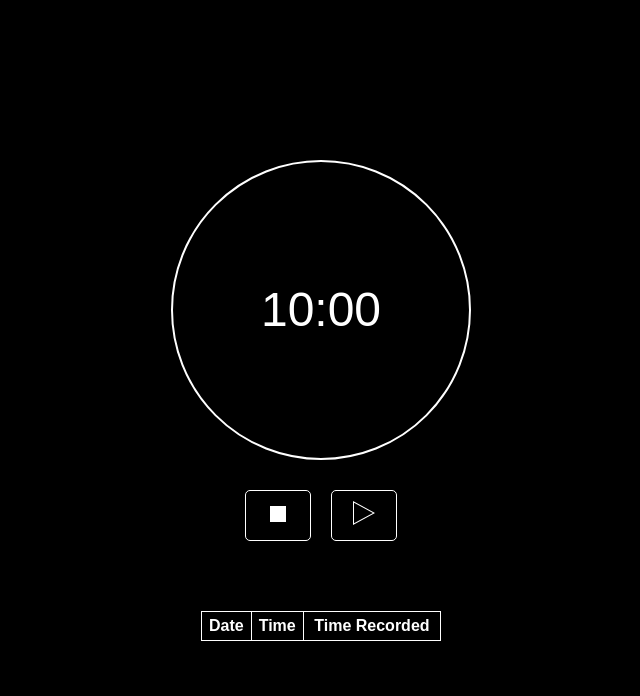
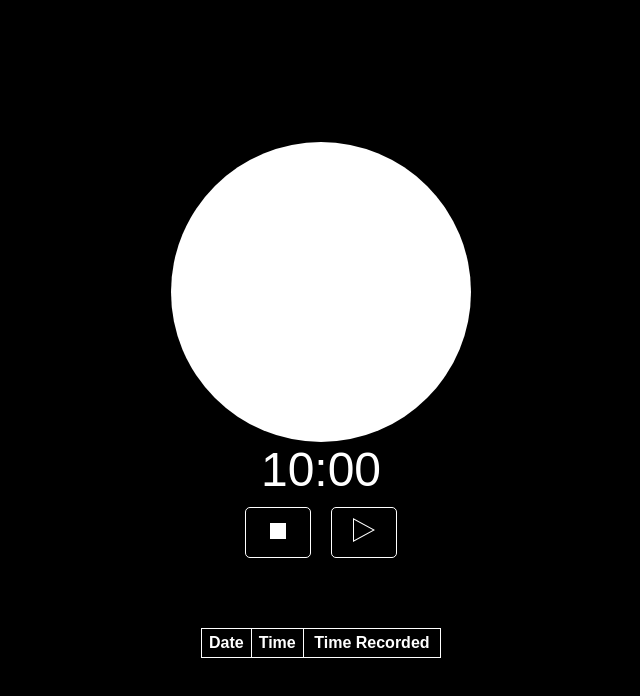
Before and after one commit to jkobb510/MeditationApp, a React app: page / in a window 1280 px wide. Shown: the top 696 px of the page, without its empty margins (319-959 px from the left). Built offline with nearby package versions, Linux system fonts and the light colour scheme.

Commit message:
updated changes

```diff
--- a/src/App.css
+++ b/src/App.css
@@ -19,17 +19,23 @@ body {
     text-align: center;
 }
 
-#timer-circle {
+#timerCircle {
   width: 300px;
   height: 300px;
-    border: 2px solid #fff;
   border-radius: 50%;
   display: flex;
   justify-content: center;
   align-items: center;
-    margin-bottom: 20px;
   position: relative;
+  transform: rotate(-90deg); /* Start from top */
+  font-size: 2rem;
+  color: #fff;
 }
+
+#timerCircle span {
+  z-index: 1;
+}
+
 
 #time {
     font-size: 48px;
--- a/src/App.js
+++ b/src/App.js
@@ -8,8 +8,9 @@ import useLogs from './hooks/useLogs';
 import chimeSound from './chalicechime-65472.mp3';
 
 function App() {
-  const { time, isRunning, formattedTime, startPauseTimer, resetTimer, audioRef } = useTimer(600);
+  const { time, isRunning, formattedTime, startPauseTimer, resetTimer, audioRef, animateStyle } = useTimer(600);
   const { logs, saveLog } = useLogs();
+
   const handleReset = () => {
     if (time < 600) saveLog(formattedTime);
     resetTimer();
@@ -17,10 +18,13 @@ function App() {
 
   return (
     <div className="container">
+      <div id="timerCircle" style={animateStyle}>
+        <span>{formattedTime}</span>
+      </div>
       <TimerDisplay time={time} formattedTime={formattedTime} />
       <Controls isRunning={isRunning} onStartPause={startPauseTimer} onReset={handleReset} />
       <LogContainer logs={logs} />
-        <audio ref={audioRef} src={chimeSound} />
+      <audio ref={audioRef} src={chimeSound} />
     </div>
   );
 }
--- a/src/hooks/useTimer.js
+++ b/src/hooks/useTimer.js
@@ -3,31 +3,33 @@ import { useState, useEffect, useCallback, useRef } from 'react';
 const useTimer = (initialTime = 600) => {
   const [time, setTime] = useState(initialTime);
   const [isRunning, setIsRunning] = useState(false);
-    const initialTimeRef = useRef(initialTime);
   const audioRef = useRef(null);
 
   const startPauseTimer = useCallback(() => {
-    if (time > 0)
-        if (time === initialTimeRef.current && !isRunning) {
-            audioRef.current.play();
+    if (time > 0) {
+      setIsRunning((prev) => {
+        const newIsRunning = !prev;
+
+        // Play audio only when starting the timer
+        if (newIsRunning && time === initialTime) {
+          audioRef.current?.play();
         }
-        setIsRunning((prev) => !prev);
-  }, [time], isRunning);
+
+        return newIsRunning;
+      });
+    }
+  }, [time, initialTime]);
 
   const resetTimer = useCallback(() => {
-    setTime(initialTimeRef.current);
+    setTime(initialTime);
     setIsRunning(false);
-  }, [time, initialTimeRef]);
+  }, [initialTime]);
 
- const formattedTime = `${Math.floor(time / 60)}:${time % 60 < 10 ? '0' : ''}${time % 60}`;
-
-
-  // Handle the timer countdown
   useEffect(() => {
     if (!isRunning || time === 0) {
-        setIsRunning(false);
       return;
     }
+
     const timer = setInterval(() => {
       setTime((prevTime) => prevTime - 1);
     }, 1000);
@@ -35,14 +37,19 @@ const useTimer = (initialTime = 600) => {
     return () => clearInterval(timer);
   }, [isRunning, time]);
 
+  // Calculate animation progress
+  const progress = ((initialTime - time) / initialTime) * 100;
+const animateStyle = {
+  background: `conic-gradient(#cccccc ${progress}%, #ffffff ${progress}%)`,
+};
 
   return {
     time,
     isRunning,
-    formattedTime,
     startPauseTimer,
     resetTimer,
-    audioRef
+    animateStyle,
+    audioRef,
   };
 };
 
```
Lines whose indentation alone changed are shown as unchanged.
